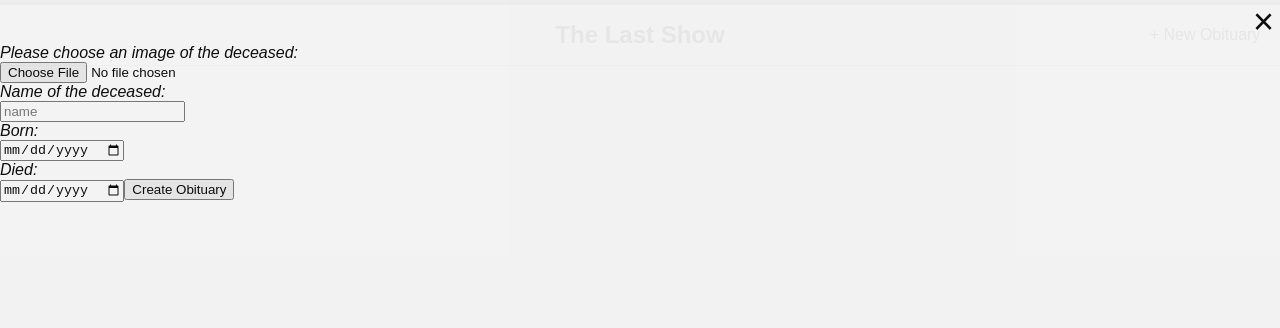
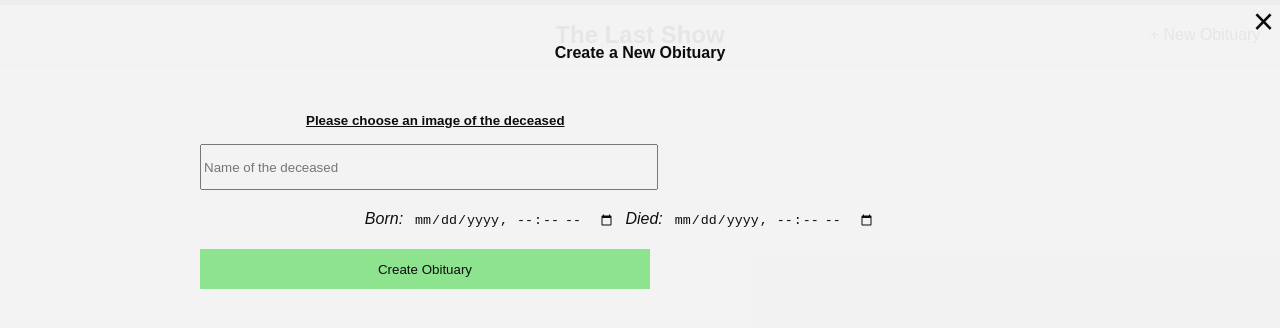
Before and after one commit to karambaroud/the-last-show-evan-and-karam, a React (Create React App) app: page /Overlay/1/edit in a window 1280 px wide. Both pictures are taken after a click on the button "+ New Obituary". Shown: the top 328 px of the page. Built offline with nearby package versions, Linux system fonts and the light colour scheme.

Commit message:
improved pages

```diff
--- a/src/Overlay.css
+++ b/src/Overlay.css
@@ -41,3 +41,74 @@
     font-size: 36px;
     cursor: pointer;
   }
+
+.bottom-flex {
+  display: flex;
+  justify-content: center;
+  align-items: center;
+
+}
+
+.bottom-flex-2 {
+  display:flex;
+  justify-content: center;
+  align-items: center;
+  width:450px;
+  height: 40px;
+  background-color:lightgreen;
+  border:none;
+  position:relative;
+  left:200px;
+}
+
+#image-input {
+  display:none;
+}
+
+#magic-button {
+  display:flex;
+  justify-content: center;
+  outline:none;
+  border:none;
+  background-color: white;
+  position: relative;
+  margin-top:50px;
+  left:300px;
+}
+
+#upflexbox {
+  width:450px;
+  height:40px;
+  position: relative;
+  left:200px;
+  margin-top:15px;
+}
+
+#birthinput {
+  display:flex;
+  border: none;
+  position: relative;
+  left: 160px;
+  margin-top: 100px;
+}
+
+.date-line {
+  display:flex;
+  border:none;
+  justify-content: center;
+  margin-top:10px;
+  margin-bottom:10px;
+  position:relative;
+  right:10px;
+}
+
+#datebox1{
+  margin-left:10px;
+  border:none;
+  margin-right:10px;
+}
+
+#datebox2{
+  margin-left:10px;
+  border:none;
+}
--- a/src/Overlay.js
+++ b/src/Overlay.js
@@ -6,6 +6,7 @@ import { useNavigate } from "react-router-dom";
 import { useOutletContext, useParams, Link } from "react-router-dom";
 import { v4 as uuidv4 } from "uuid";
 import App from "./App.js";
+import React from 'react';
 
 export default function Overlay({ isOpen, onClose, obituaries, setCurrentObiturary, setObituaries, setIsOpen}) {
     let {obitID} = useParams();
@@ -164,9 +165,14 @@ export default function Overlay({ isOpen, onClose, obituaries, setCurrentObitura
       addObituary();
     }
 
+    const onFileClicker = React.useRef(null);
+
+    const handleFileClick = (e) => {
+      onFileClicker.current.click();
+    }
+
     //const [obituaries, addObituary, deleteObituary] = useOutletContext();
     return (
-
         <Fragment>
           {isOpen && (
             <div className="overlay">
@@ -179,33 +185,40 @@ export default function Overlay({ isOpen, onClose, obituaries, setCurrentObitura
                     onClick={onClose}
                   />
                 </div>
-
+                <h4 className="bottom-flex" >Create a New Obituary</h4>
                 <form onSubmit={(e) => onFormSubmit(e)}>
-                  <p><i>Please choose an image of the deceased:</i></p>
-                  <input
+                  <button onClick={handleFileClick} id="magic-button"><b><u>Please choose an image of the deceased</u></b></button>
+                  <input id="image-input"
                     type="file"
+                    ref={onFileClicker}
                     required
                     accept="image/*"
                     onChange={(e) => onFileChange(e)}
+
                   />
-                  <p><i>Name of the deceased:</i></p>
-                  <input
+                  <input id="upflexbox"
                     type="text"
                     required
-                    placeholder="name"
+                    placeholder="Name of the deceased"
                     onChange={(e) => setObitName(e.target.value)}
                   />
-                  <p><i>Born:</i></p>
-                  <input
-                    type="date"
-                    onChange={(e) => setObitBirth(e.target.value)}
-                  />
-                  <p><i>Died:</i></p>
-                  <input
-                    type="date"
-                    onChange={(e) => setObitDeath(e.target.value)}
-                  />
-                  <input
+                  <div className="date-line">
+                    <p className="date-line"><i>Born:
+                    <input
+                      id="datebox1"
+                      //className="date-line"
+                      type="datetime-local"
+                      onChange={(e) => setObitBirth(e.target.value)}
+                    /></i></p>
+                    <p className="date-line"><i>Died:
+                    <input
+                      id="datebox2"
+                      //className="date-line"
+                      type="datetime-local"
+                      onChange={(e) => setObitDeath(e.target.value)}
+                    /></i></p>
+                  </div>
+                  <input  className="bottom-flex-2"
                     type="submit"
                     value="Create Obituary"
                   />
```
